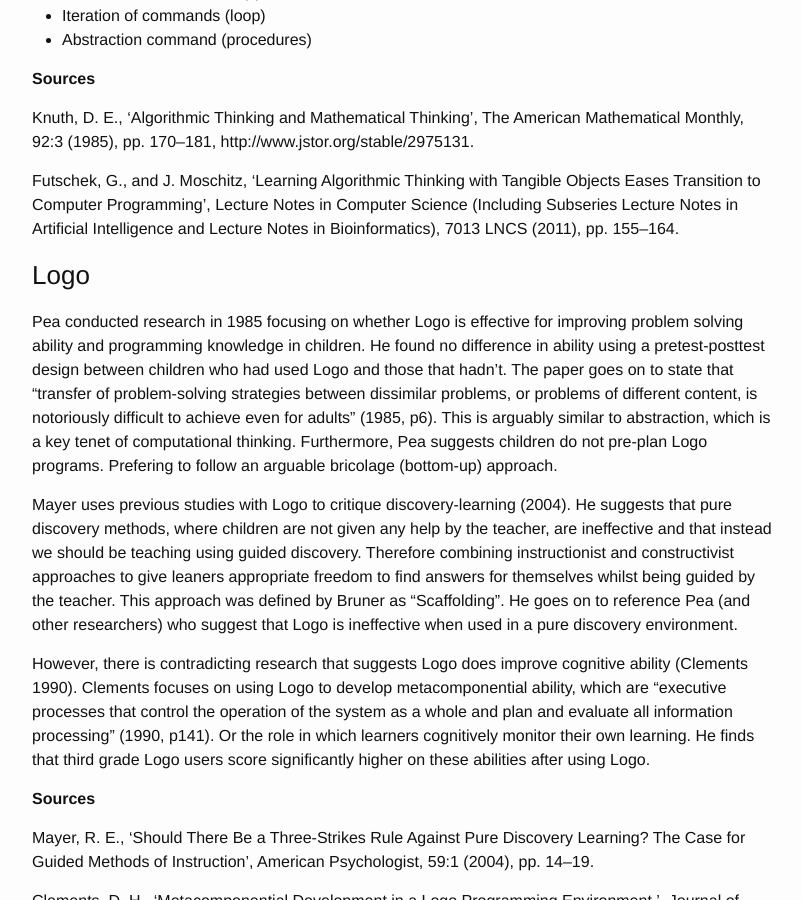
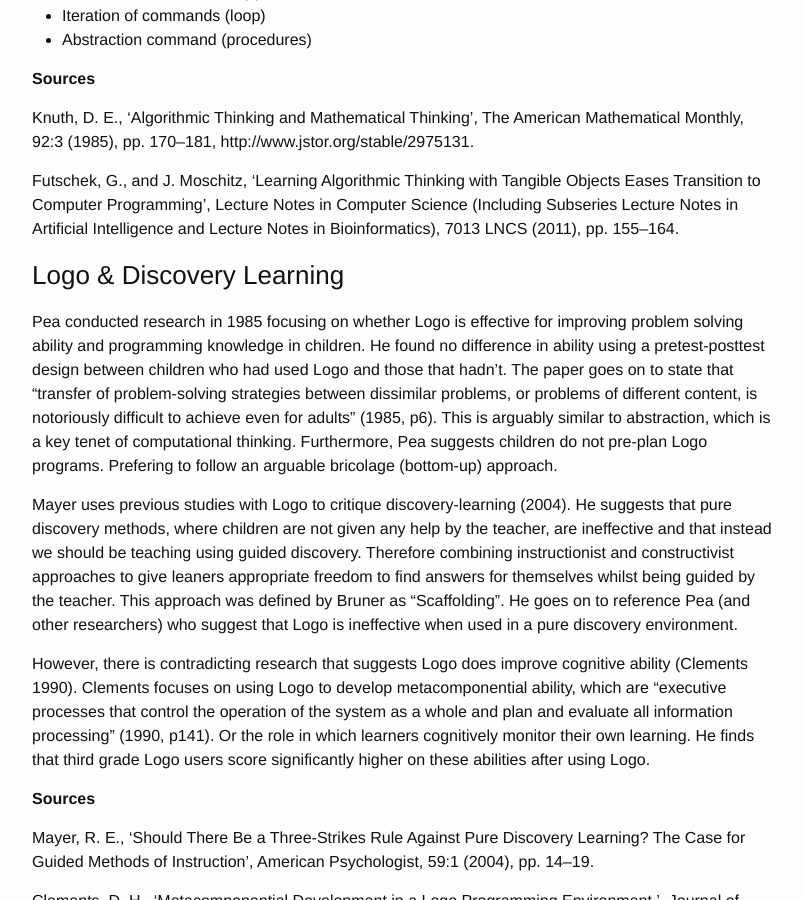
Before and after one commit to simonrose121/phd, a Jekyll site: the page built from _posts/2016-11-22-wider-reading.md, in a window 1280 px wide and 900 px high, scrolled down 3746 px. Shown: the whole window, without its empty margins (238-1040 px from the left). Built offline with Jekyll 4.4.1, drawn with Linux system fonts in a browser that asks for light colours.

Commit message:
Logo & discovery learning

```diff
--- a/_posts/2016-11-22-wider-reading.md
+++ b/_posts/2016-11-22-wider-reading.md
@@ -129,7 +129,7 @@ Knuth, D. E., ‘Algorithmic Thinking and Mathematical Thinking’, The American
 
 Futschek, G., and J. Moschitz, ‘Learning Algorithmic Thinking with Tangible Objects Eases Transition to Computer Programming’, Lecture Notes in Computer Science (Including Subseries Lecture Notes in Artificial Intelligence and Lecture Notes in Bioinformatics), 7013 LNCS (2011), pp. 155–164.
 
-### Logo
+### Logo & Discovery Learning
 
 Pea conducted research in 1985 focusing on whether Logo is effective for improving problem solving ability and programming knowledge in children. He found no difference in ability using a pretest-posttest design between children who had used Logo and those that hadn't. The paper goes on to state that "transfer of problem-solving strategies between dissimilar problems, or problems of different content, is notoriously difficult to achieve even for adults" (1985, p6). This is arguably similar to abstraction, which is a key tenet of computational thinking. Furthermore, Pea suggests children do not pre-plan Logo programs. Prefering to follow an arguable bricolage (bottom-up) approach.
 
```
